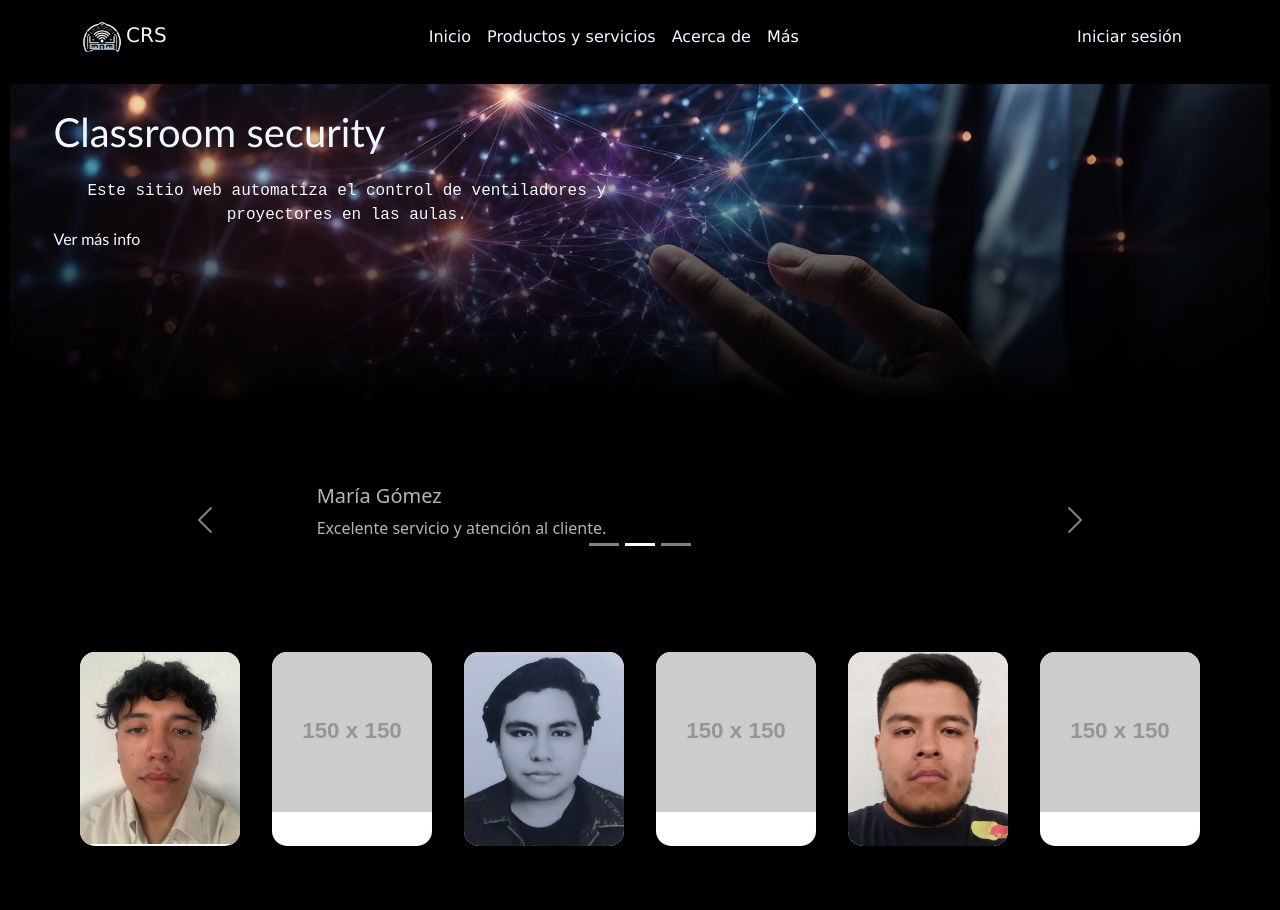
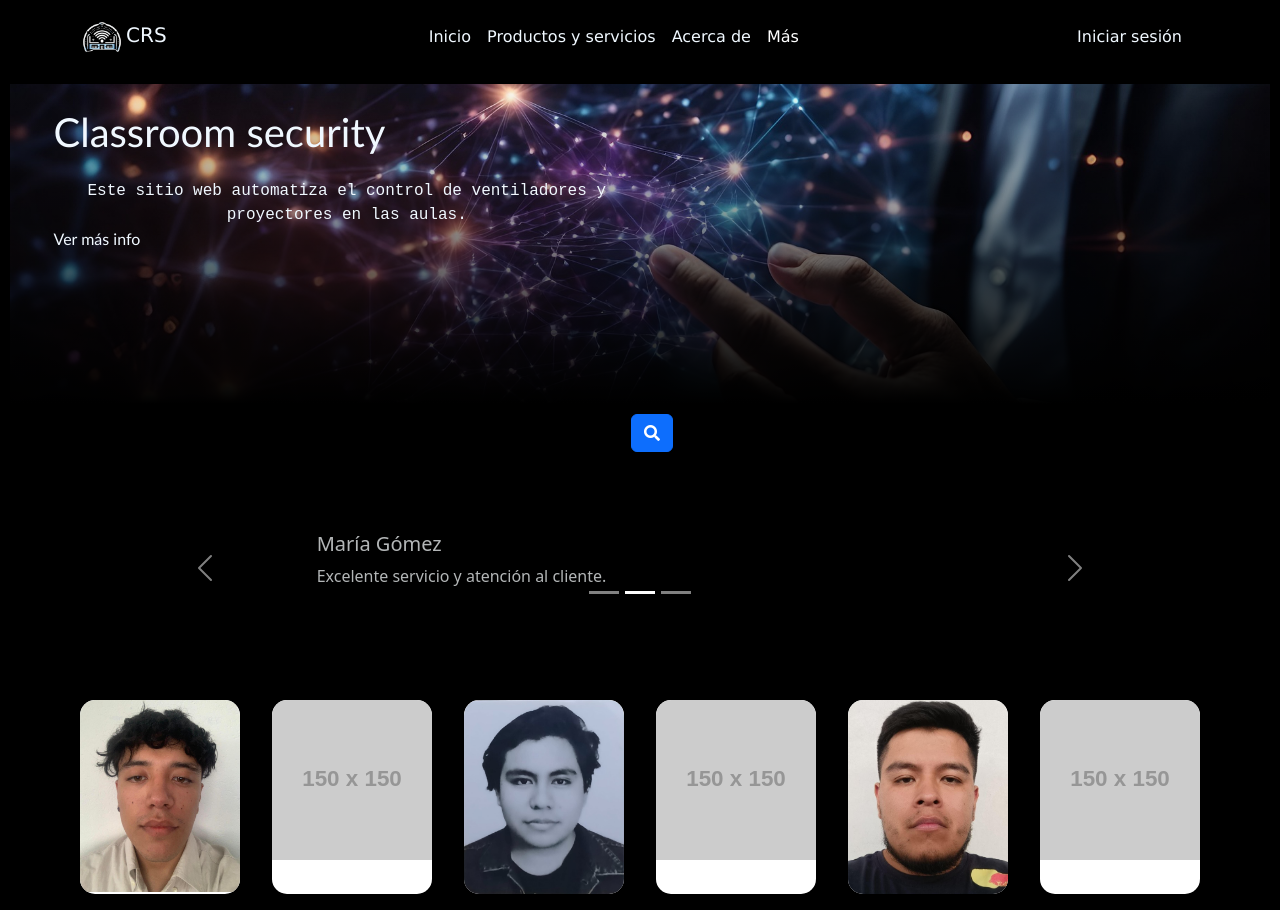
Before and after one commit to KUMChovy/Classroom, a React (Create React App) app: page / in a window 1280 px wide. Before the commit the page ends 862 px from the top, so only its background shows below. Built offline with nearby package versions, Linux system fonts and the light colour scheme.

Commit message:
react: busqueda 2

```diff
--- /dev/null
+++ b/src/Inicio/Busqueda.jsx
@@ -0,0 +1,40 @@
+import React, { useState } from 'react';
+import Form from 'react-bootstrap/Form';
+import Button from 'react-bootstrap/Button';
+import Row from 'react-bootstrap/Row';
+import Col from 'react-bootstrap/Col';
+import './busqueda.css';
+
+function Busqueda() {
+    const [showSearch, setShowSearch] = useState(false);
+
+    // Función para manejar el clic en el botón de la lupa
+    const handleSearchClick = () => {
+        setShowSearch(!showSearch); // Alterna el estado de visibilidad del campo de búsqueda
+    };
+
+    return (
+        <div className="d-flex justify-content-center align-items-center">
+            <Form inline className="d-flex">
+                <Row className="align-items-center">
+                    <Col xs="auto">
+                        {showSearch && (
+                            <Form.Control
+                                type="text"
+                                placeholder="Buscar"
+                                className="mr-sm-2 caja"
+                            />
+                        )}
+                    </Col>
+                    <Col xs="auto">
+                        <Button type="button" onClick={handleSearchClick}>
+                            <i className="fas fa-search"></i>
+                        </Button>
+                    </Col>
+                </Row>
+            </Form>
+        </div>
+    );
+}
+
+export default Busqueda;
--- a/src/Inicio/Descripcion.jsx
+++ b/src/Inicio/Descripcion.jsx
@@ -5,6 +5,7 @@ import 'bootstrap/dist/css/bootstrap.min.css';
 import Testimonio from './Testimonios';
 import Nav from '../Componentes/Nav'
 import Acerca from './Acerca'
+import Busqueda from './Busqueda';
 
 const Inicio = () => {
   const [showMore, setShowMore] = useState(false);
@@ -48,7 +49,9 @@ const Inicio = () => {
   </div>
 </section>
 
-
+        <section id='busqueda'>
+          <Busqueda />
+        </section>
 
       <section id='Comentarios'>
           <Testimonio />
@@ -61,7 +64,7 @@ const Inicio = () => {
           <Acerca />
       </section>
 
-
+      <link rel="stylesheet" href="https://cdnjs.cloudflare.com/ajax/libs/font-awesome/5.15.3/css/all.min.css"/>
 
     </body>
   );
--- /dev/null
+++ b/src/Inicio/busqueda.css
@@ -0,0 +1,19 @@
+.caja {
+    width: 300px;
+    transition: all 0.3s ease;
+    background-color: rgba(0, 0, 0, 0.5);
+    border: 1px solid rgba(0, 0, 0, 0.7);
+    color: #ffffff;
+    padding: 5px 10px;
+
+}
+
+.caja:focus {
+    background-color: rgba(0, 0, 0, 0.9);
+    outline: none;
+    color: #fff;
+}
+
+.caja::placeholder {
+    color: rgb(255, 255, 255);
+}
```
Also changed, not shown: src/Componentes/busqueda.jsx (deleted, +0 -7 lines), src/Componentes/busqueda.css (deleted).
